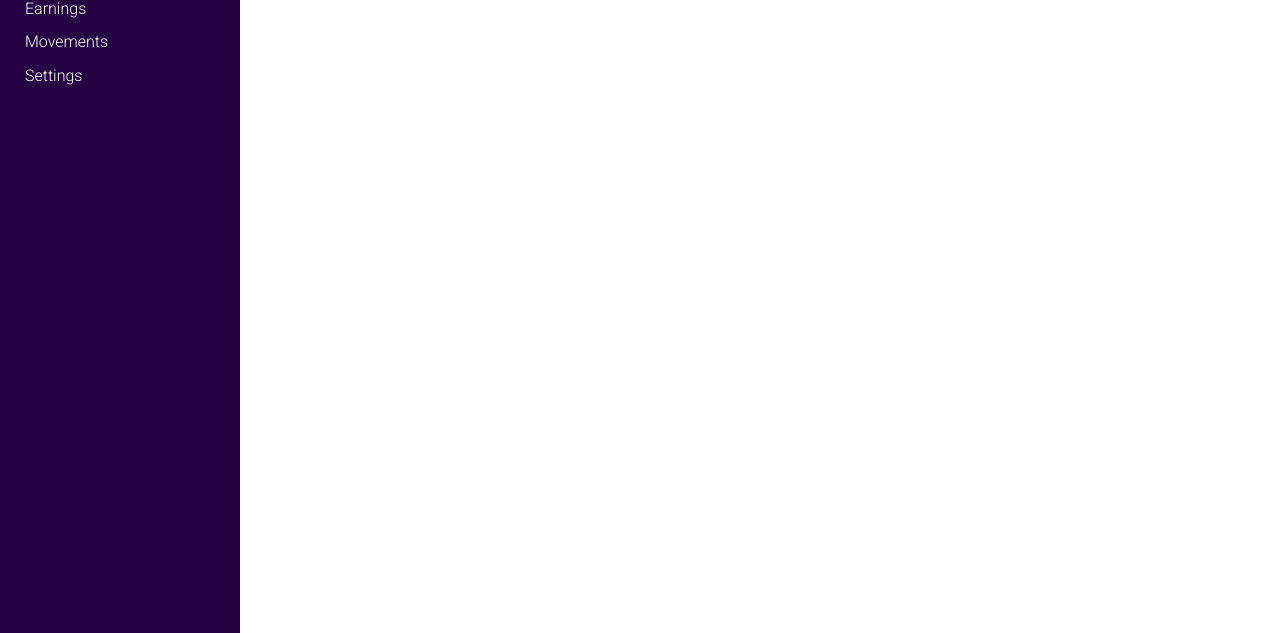
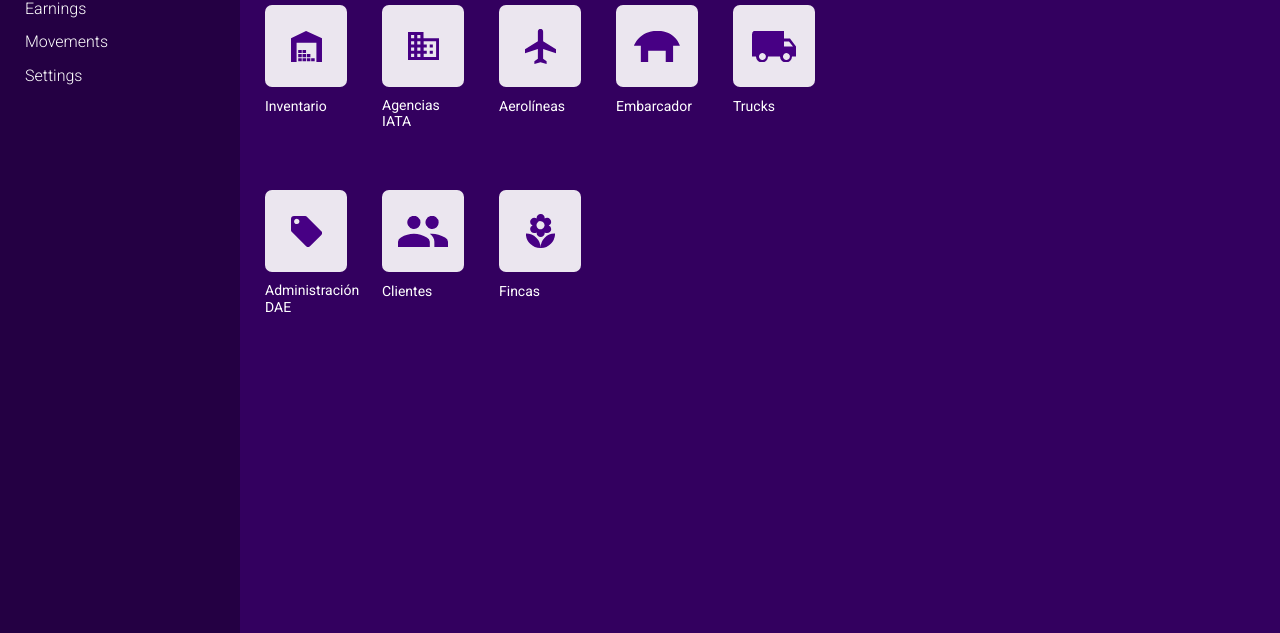
Before and after one commit to AlejandroJSR7/WebCreek, a website: page index.html in a window 1280 px wide. Shown: the part 167-800 px from the top of the page. Drawn offline with nearby package versions, Linux system fonts and the light colour scheme.

Commit message:
Dashboard : cards

```diff
--- a/index.html
+++ b/index.html
@@ -54,7 +54,61 @@
       </nav>
     </div>
     <main>
-      <h1>Dashboard</h1>
+      <h1 class="main__title">Dashboard</h1>
+
+      <nav class="cards-nav">
+        <ul class="cards-links">
+          <li class="card-link">
+            <div class="card-link__icon">
+              <i class="mxicon--inventario"></i>
+            </div>
+            <span>Inventario</span>
+          </li>
+          <li class="card-link">
+            <div class="card-link__icon">
+              <i class="mxicon--agencias"></i>
+            </div>
+            <span>Agencias IATA</span>
+          </li>
+          <li class="card-link">
+            <div class="card-link__icon">
+              <i class="mxicon--aerolineas"></i>
+            </div>
+            <span>Aerolíneas</span>
+          </li>
+          <li class="card-link">
+            <div class="card-link__icon">
+              <i class="mxicon--embarcador"></i>
+            </div>
+            <span>Embarcador</span>
+          </li>
+          <li class="card-link">
+            <div class="card-link__icon">
+              <i class="mxicon--trucks"></i>
+            </div>
+            <span>Trucks</span>
+          </li>
+          <li class="card-link">
+            <div class="card-link__icon">
+              <i class="mxicon--administracion"></i>
+            </div>
+            <span>Administración DAE</span>
+          </li>
+          <li class="card-link">
+            <div class="card-link__icon">
+              <i class="mxicon--clientes"></i>
+            </div>
+            <span>Clientes</span>
+          </li>
+          <li class="card-link">
+            <div class="card-link__icon">
+              <i class="mxicon--fincas"></i>
+            </div>
+            <span>Fincas</span>
+          </li>
+        </ul>
+      </nav>
+
     </main>
   </div>
 </body>
--- a/source/sass/_icons.scss
+++ b/source/sass/_icons.scss
@@ -22,3 +22,44 @@
   height: 19px;
   width: 19px;
 }
+
+.mxicon--inventario {
+  background-image: url('../images/design/icons/icon-inventario.svg');
+  height: 31px;
+  width: 31px;
+}
+.mxicon--agencias {
+  background-image: url('../images/design/icons/icon-agencias.svg');
+  height: 28px;
+  width: 31px;
+}
+.mxicon--aerolineas {
+  background-image: url('../images/design/icons/icon-aerolineas.svg');
+  height: 35px;
+  width: 31px;
+}
+.mxicon--embarcador {
+  background-image: url('../images/design/icons/icon-embarcador.svg');
+  height: 31px;
+  width: 46px;
+}
+.mxicon--trucks {
+  background-image: url('../images/design/icons/icon-trucks.svg');
+  height: 31px;
+  width: 44px;
+}
+.mxicon--administracion {
+  background-image: url('../images/design/icons/icon-administracion.svg');
+  height: 31px;
+  width: 31px;
+}
+.mxicon--clientes {
+  background-image: url('../images/design/icons/icon-clientes.svg');
+  height: 31px;
+  width: 50px;
+}
+.mxicon--fincas {
+  background-image: url('../images/design/icons/icon-fincas.svg');
+  height: 34px;
+  width: 29px;
+}
--- a/source/sass/components/_card-link.scss
+++ b/source/sass/components/_card-link.scss
@@ -1 +1,42 @@
 // ./components/_card-link.scss
+
+
+.cards-links {
+  display: grid;
+  grid-template-columns: repeat(5, 82px);
+  list-style-type: none;
+  column-gap: 35px;
+  row-gap: 60px;
+  margin: 0;
+  padding: 0;
+  color: white;
+}
+
+.card-link {
+  cursor: pointer;
+  max-width: 82px;
+  .card-link__icon {
+    align-items: center;
+    background-color: white;
+    border-radius: 7px;
+    color: $color-main;
+    display: flex;
+    font-weight: 400;
+    height: 82px;
+    justify-content: center;
+    margin-bottom: 10px;
+    opacity: 0.9;
+    text-align: center;
+    transition: opacity 0.5s ease;
+    width: 82px;
+    &:hover {
+      opacity: 1;
+    }
+  }
+  span {
+    display: inline-block;
+    font-size: 14px;
+    max-width: 100%;
+  }
+  a { text-decoration: none; }
+}
--- a/source/sass/layout/_main.scss
+++ b/source/sass/layout/_main.scss
@@ -1,5 +1,15 @@
 // ./layout/_main.scss
 
 main {
+  background-color: $color-main_b;
+  flex: 1;
   padding: 40px 25px 20px
 }
+
+.main__title {
+  color: $color-white;
+  font-size: 32px;
+  font-weight: 400;
+  line-height: 1;
+  margin: 0 0 40px;
+}
--- a/source/sass/layout/_sidebar.scss
+++ b/source/sass/layout/_sidebar.scss
@@ -2,6 +2,7 @@
 
 .sidebar {
   background-color: $color-main_c;
+  box-shadow: 3px 0 6px 0 $color-shadow;
   flex-basis: 240px;
 
   nav {
```
Also changed, not shown: dist/css/maxwell.css.
